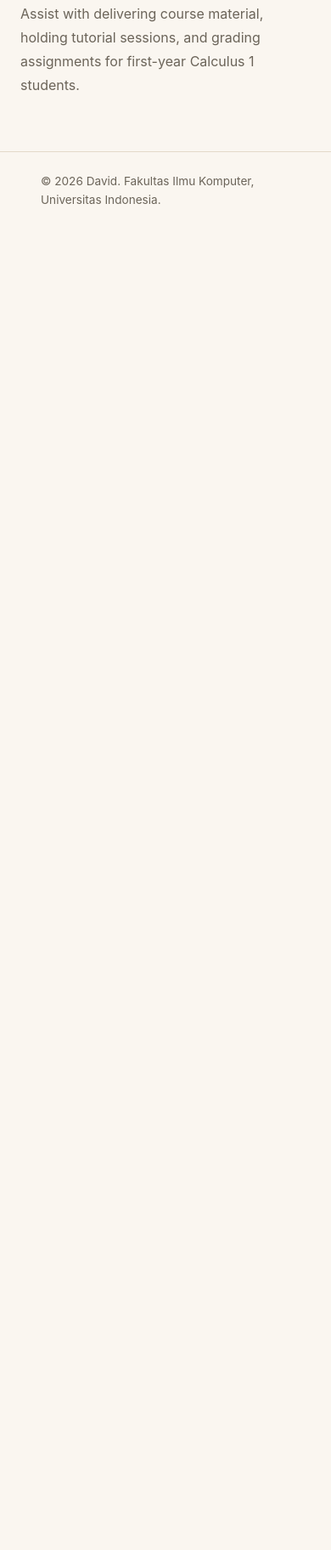
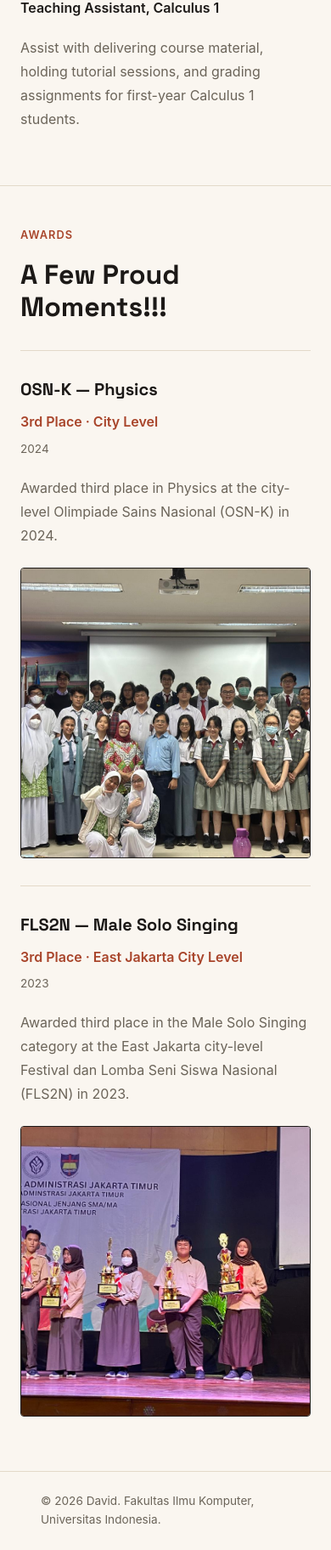
Before and after one commit to davemesakh/myportofolio, a Django app: page / in a window 390 px wide. Shown: the part 2346-4170 px from the top of the page at 85% size. Before the commit the page ends 2586 px from the top, so only its background shows below. Run offline with Django 5.2, Linux system fonts and the light colour scheme.

Commit message:
feat(awards): add responsive awards section with square photos

```diff
--- a/static/css/style.css
+++ b/static/css/style.css
@@ -246,6 +246,104 @@ h1, .brand {
     margin-top: 1rem;
 }
 
+.awards {
+    padding: 6rem 0;
+    border-top: 1px solid var(--line);
+    scroll-margin-top: 1.5rem;
+}
+
+.awards-intro {
+    margin-bottom: 3.5rem;
+}
+
+.awards-label {
+    margin-bottom: 1rem;
+    color: var(--accent-dark);
+    font-size: 0.8rem;
+    font-weight: 600;
+    letter-spacing: 0.08em;
+}
+
+.awards h2,
+.awards h3 {
+    font-family: "Space Grotesk", -apple-system, sans-serif;
+}
+
+.awards h2 {
+    font-size: clamp(2rem, 5vw, 3rem);
+    line-height: 1.2;
+}
+
+.awards-item {
+    display: grid;
+    grid-template-columns: repeat(2, minmax(0, 1fr));
+    grid-template-areas: "content photo";
+    align-items: center;
+    gap: 3rem;
+    padding: 2rem 0;
+    border-top: 1px solid var(--line);
+}
+
+.awards-item-reversed {
+    grid-template-areas: "photo content";
+}
+
+.awards-item:last-child {
+    padding-bottom: 0;
+}
+
+.awards-content {
+    grid-area: content;
+    min-width: 0;
+    overflow-wrap: anywhere;
+}
+
+.awards h3 {
+    font-size: clamp(1.25rem, 2.5vw, 1.5rem);
+    line-height: 1.35;
+    margin-bottom: 0.75rem;
+}
+
+.awards-achievement {
+    color: var(--accent-dark);
+    font-weight: 600;
+}
+
+.awards-year {
+    margin-top: 0.5rem;
+    color: var(--text-muted);
+    font-size: 0.85rem;
+}
+
+.awards-description {
+    margin-top: 1.25rem;
+    max-width: 55ch;
+    color: var(--text-muted);
+    line-height: 1.75;
+}
+
+.awards-photo {
+    grid-area: photo;
+    width: 100%;
+    max-width: 22rem;
+    min-width: 0;
+    justify-self: center;
+}
+
+.awards-photo img {
+    display: block;
+    width: 100%;
+    height: auto;
+    aspect-ratio: 1 / 1;
+    object-fit: cover;
+    border: 1px solid var(--ink);
+    border-radius: var(--radius);
+}
+
+.awards-photo img[src$="award-fls2n-2023.jpeg"] {
+    object-position: center 75%;
+}
+
 .site-header nav a:hover {
     color: var(--accent-dark);
 }
@@ -263,6 +361,24 @@ a:focus-visible {
 }
 
 @media (max-width: 600px) {
+    .site-header nav {
+        gap: 0.75rem 1.25rem;
+    }
+
+    .awards {
+        padding: 3rem 0 4rem;
+    }
+
+    .awards-intro {
+        margin-bottom: 2rem;
+    }
+
+    .awards-item {
+        grid-template-columns: minmax(0, 1fr);
+        grid-template-areas: "content" "photo";
+        gap: 1.5rem;
+    }
+
     .experience {
         padding: 3rem 0 4rem;
     }
--- a/templates/index.html
+++ b/templates/index.html
@@ -10,7 +10,7 @@
     <link rel="preconnect" href="https://fonts.gstatic.com" crossorigin>
     <link href="https://fonts.googleapis.com/css2?family=Space+Grotesk:wght@500;700&display=swap" rel="stylesheet">
 
-    <link rel="stylesheet" href="/static/css/style.css?v=experience-20260906">
+    <link rel="stylesheet" href="/static/css/style.css?v=awards-crop-20260906">
 </head>
 
 <body>
@@ -22,6 +22,7 @@
             <nav>
                 <a href="#profile">Profile</a>
                 <a href="#experience">Experience</a>
+                <a href="#awards">Awards</a>
             </nav>
         </div>
     </header>
@@ -170,6 +171,42 @@
                 </div>
             </div>
         </section>
+        <section class="awards" id="awards" aria-labelledby="awards-heading">
+            <div class="container">
+                <header class="awards-intro">
+                    <p class="awards-label">AWARDS</p>
+                    <h2 id="awards-heading">A Few Proud Moments!!!</h2>
+                </header>
+
+                <article class="awards-item">
+                    <div class="awards-content">
+                        <h3>OSN-K &mdash; Physics</h3>
+                        <p class="awards-achievement">3rd Place &middot; City Level</p>
+                        <p class="awards-year"><time datetime="2024">2024</time></p>
+                        <p class="awards-description">Awarded third place in Physics at the city-level Olimpiade Sains Nasional (OSN-K) in 2024.</p>
+                    </div>
+                    <figure class="awards-photo">
+                        <img src="/static/img/award-osnk-2024.jpeg"
+                             alt="Indoor group photo at the 2024 OSN-K event"
+                             width="1280" height="960" loading="lazy">
+                    </figure>
+                </article>
+
+                <article class="awards-item awards-item-reversed">
+                    <div class="awards-content">
+                        <h3>FLS2N &mdash; Male Solo Singing</h3>
+                        <p class="awards-achievement">3rd Place &middot; East Jakarta City Level</p>
+                        <p class="awards-year"><time datetime="2023">2023</time></p>
+                        <p class="awards-description">Awarded third place in the Male Solo Singing category at the East Jakarta city-level Festival dan Lomba Seni Siswa Nasional (FLS2N) in 2023.</p>
+                    </div>
+                    <figure class="awards-photo">
+                        <img src="/static/img/award-fls2n-2023.jpeg"
+                             alt="David holding a trophy on stage alongside other award recipients at FLS2N 2023"
+                             width="768" height="1024" loading="lazy">
+                    </figure>
+                </article>
+            </div>
+        </section>
     </main>
 
     <footer class="site-footer">
```
Also changed, not shown: static/img/award-fls2n-2023.jpeg (added), static/img/award-osnk-2024.jpeg (added).
